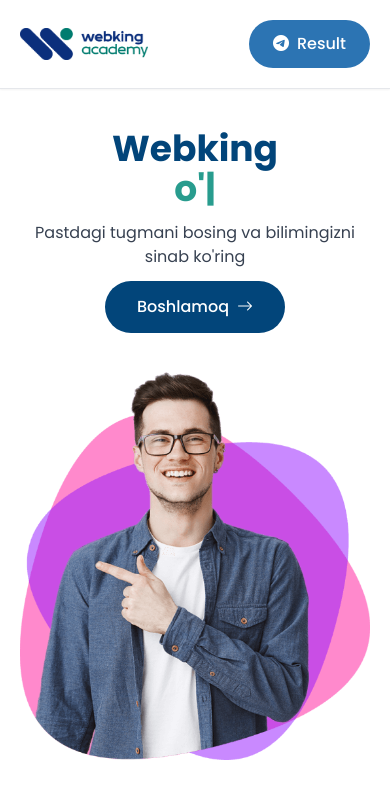
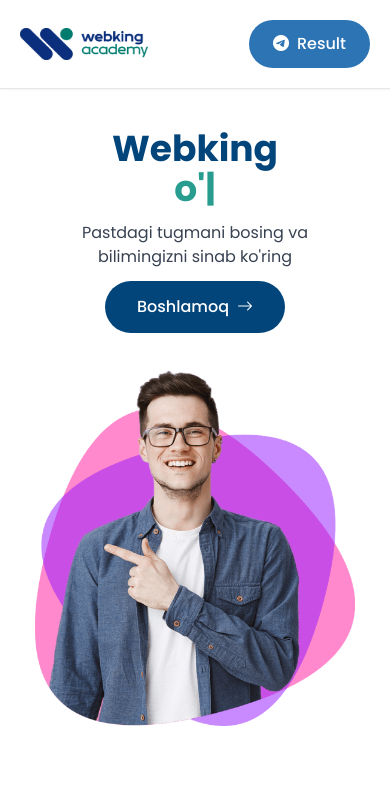
Before and after one commit to shohjahon-asqarov/web-king-test-app, a React (Vite) app: page / in a window 390 px wide. Shown: the top 798 px of the page. Built offline with nearby package versions, Linux system fonts and the light colour scheme.

Commit message:
change hero img style

```diff
--- a/src/pages/Hero.jsx
+++ b/src/pages/Hero.jsx
@@ -26,7 +26,7 @@
               />
             </span>
           </h1>
-          <p className='text-gray-700 md:text-lg'>
+          <p className='text-gray-700 md:text-lg px-5 sm:px-0'>
             Pastdagi tugmani bosing va bilimingizni sinab ko'ring
           </p>
           <Link to='/category' className='btn-blue inline-block space-x-2 py-3.5 px-8'>
@@ -36,7 +36,7 @@
         </div>
 
         <div data-aos='fade-left' className='md:col-span-3 hero-img'>
-          <img width='700' height='700' className='lg:-translate-x-20 lg:-translate-y-5' src={heroImg} alt="hero" />
+          <img width='700' height='700' className='lg:-translate-x-20 lg:-translate-y-5 w-11/12 mx-auto sm:w-full' src={heroImg} alt="hero" />
         </div>
       </div>
 
```
